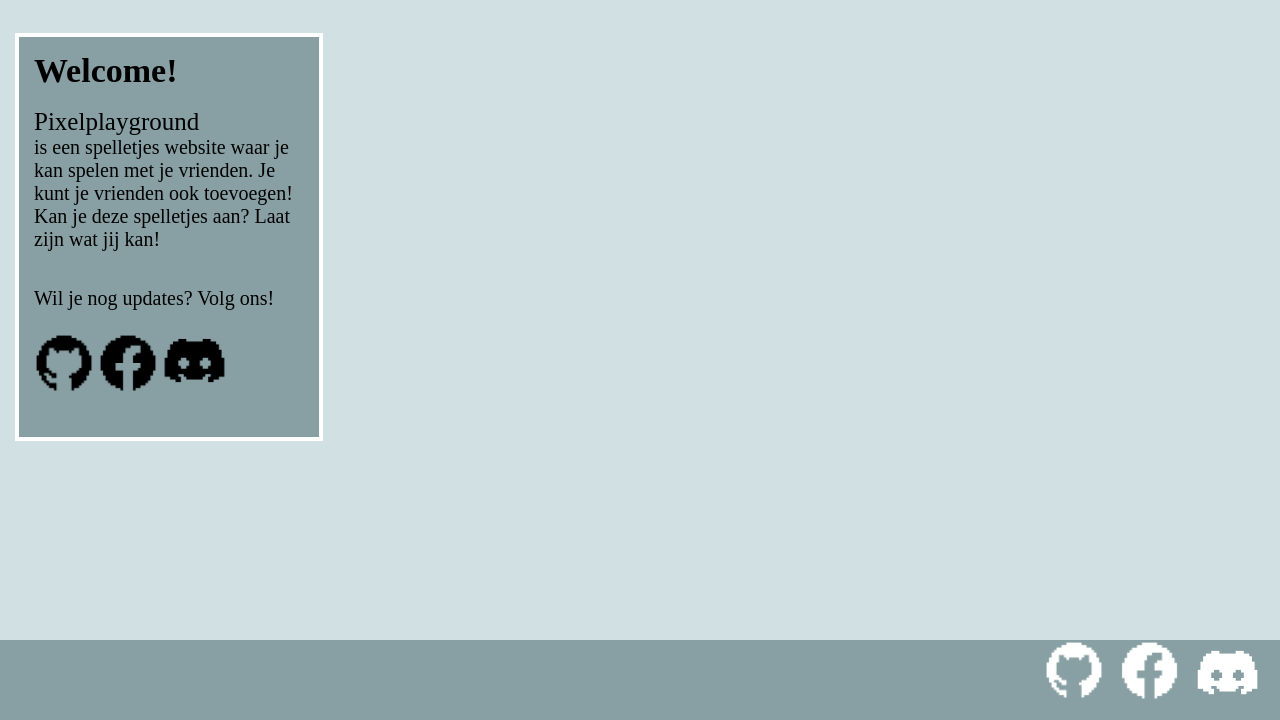
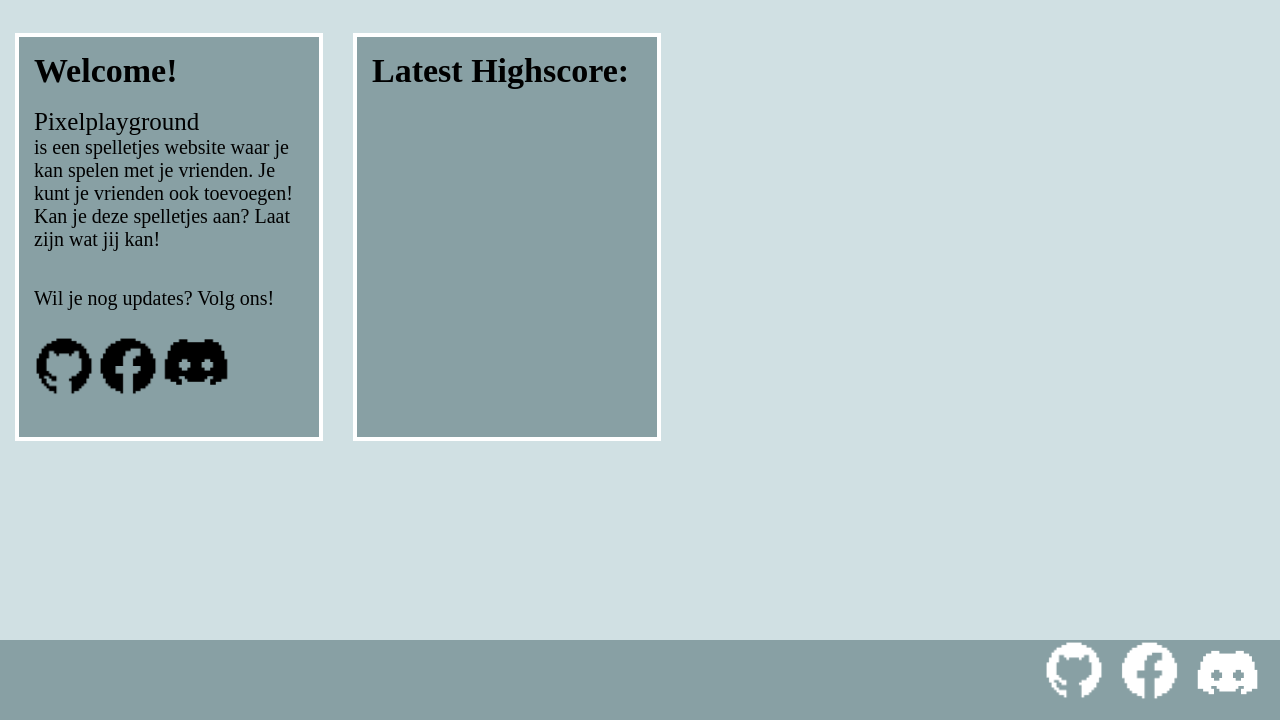
Before and after one commit to LO4E-SWD1-Pixel-Playground/GR4-tyra-bingyi, a PHP site: page / in a window 1280 px wide. Shown: the part 80-800 px from the top of the page. Run offline with PHP 8.4, Linux system fonts and the light colour scheme.

Commit message:
begin with slide/ game index page

```diff
--- a/Pixelplayground/CSS/stylesheet.css
+++ b/Pixelplayground/CSS/stylesheet.css
@@ -60,8 +60,21 @@ a:hover{
     margin: 15px;
 }
 
+#box2{
+    background-color: #88A0A4;
+    border: 4px solid #FFFFFF;
+    width: 300px;
+    height: 400px;
+    margin: 15px;
+}
+
 .letter{
     margin: 15px;
+}
+
+.boxes{
+    display: flex;
+    flex-direction: row;
 }
 
 h1{
--- a/Pixelplayground/index.html
+++ b/Pixelplayground/index.html
@@ -18,8 +18,8 @@
     <header>
 
         <nav>
-            <a href="#">Home </a>
-            <a href="#">Games</a>
+            <a href="index.html">Home </a>
+            <a href="games.html">Games</a>
             <a href="#">Profile </a>
             <a href="#">Highscore </a>
         </nav>
@@ -32,9 +32,10 @@
 
 
         <main>
-            <br>
-            <article id="box1">
-                <section class="letter">
+        <br>
+        <article class="boxes">
+            <section id="box1">
+                <div class="letter">
                     <h1>Welcome!</h1>
                     <br>
                 <p class="paragraph">Pixelplayground</p>
@@ -48,13 +49,25 @@
                     <br>
                     <a href="#"><img src="IMG/pixel_github.png" height="60px" width="60px"></a>
                     <a href="#"><img src="IMG/pixel_facebook-round.png" height="60px" width="60px"></a>
-                    <a href="#"><img src="IMG/pixel_discord.png" height="65px" width="65px"></a>
-                </section>
+                    <a href="#"><img src="IMG/pixel_discord.png" height="68px" width="68px"></a>
+                </div>
+            </section>
+
+            <section id="box2">
+                <div class="letter">
+                    <h1>Latest Highscore:</h1>
+                </div>
+                <br>
+            </section>
+
+            <article class="slideshow">
+                <img class="slide" src="" alt="">
+                <img class="slide" src="" alt="">
+                <img class="slide" src="" alt="">
+                <img class="slide" src="" alt="">
             </article>
 
-            <article id="box2">
-
-            </article>
+        </article>
         </main>
 
 
```
Also changed, not shown: Pixelplayground/JS/slidehome.js (added, +42 -0 lines), Pixelplayground/games.html (+48 -0 lines).
